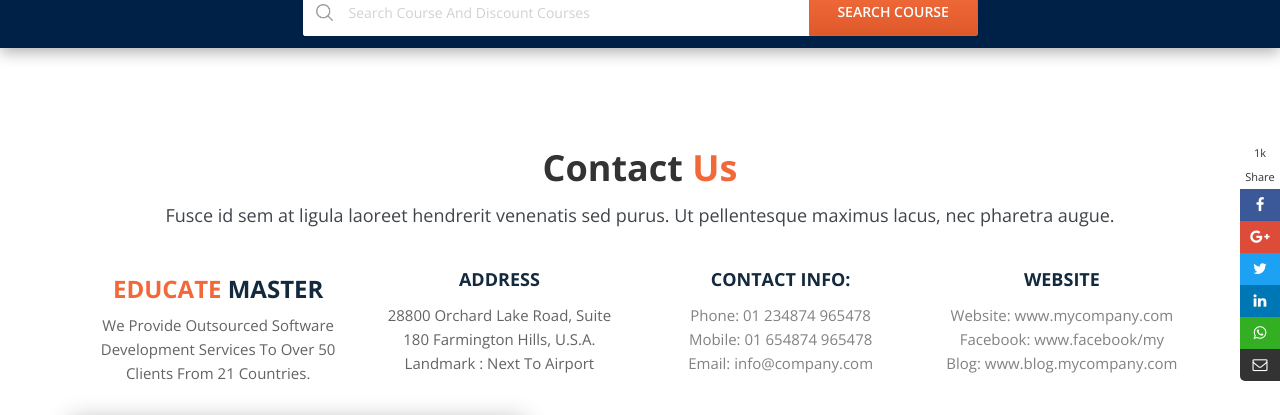
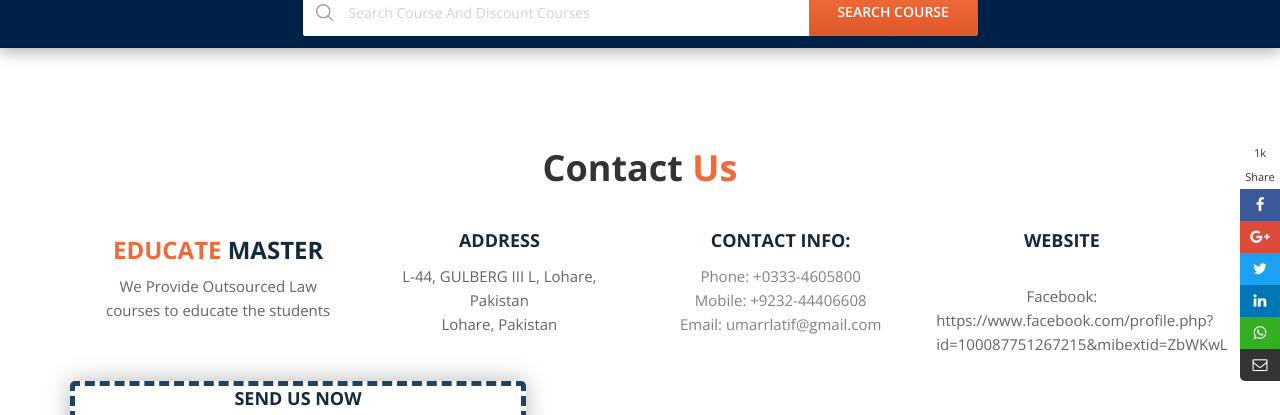
Before and after one commit to CodeWithEhtisham/Education-Law-collage, a Django app: page /contact-us in a window 1280 px wide. Shown: the part 139-554 px from the top of the page. Run offline with Django 4.2, Linux system fonts and the light colour scheme.

Commit message:
contact us updated

```diff
--- a/apps/contact/templates/contact-us.html
+++ b/apps/contact/templates/contact-us.html
@@ -17,30 +17,29 @@
                     <div class="ed-about-tit">
                         <div class="con-title">
                             <h2>Contact <span> Us</span></h2>
-                            <p>Fusce id sem at ligula laoreet hendrerit venenatis sed purus. Ut pellentesque maximus lacus, nec pharetra augue.</p>
                         </div>
                     </div>
                     <div class="pg-contact">
                         <div class="col-md-3 col-sm-6 col-xs-12 new-con new-con1">
                             <h2>Educate <span>Master</span></h2>
-                            <p>We Provide Outsourced Software Development Services To Over 50 Clients From 21 Countries.</p>
+                            <p>We Provide Outsourced Law courses to educate the students</p>
                         </div>
                         <div class="col-md-3 col-sm-6 col-xs-12 new-con new-con1"> <img src="img/contact/1.html" alt="">
                             <h4>Address</h4>
-                            <p>28800 Orchard Lake Road, Suite 180 Farmington Hills, U.S.A.
-                                <br>Landmark : Next To Airport</p>
+                            <p>L-44, GULBERG III L, Lohare, Pakistan
+                                <br>Lohare, Pakistan</p>
                         </div>
                         <div class="col-md-3 col-sm-6 col-xs-12 new-con new-con3"> <img src="img/contact/2.html" alt="">
                             <h4>CONTACT INFO:</h4>
-                            <p> <a href="tel://0099999999" class="contact-icon">Phone: 01 234874 965478</a>
-                                <br> <a href="tel://0099999999" class="contact-icon">Mobile: 01 654874 965478</a>
-                                <br> <a href="mailto:mytestmail@gmail.com" class="contact-icon">Email: info@company.com</a> </p>
+                            <p> <a href="tel://0099999999" class="contact-icon">Phone: +0333-4605800</a>
+                                <br> <a href="tel://0099999999" class="contact-icon">Mobile: +9232-44406608</a>
+                                <br> <a href="mailto:mytestmail@gmail.com" class="contact-icon">Email: umarrlatif@gmail.com</a> </p>
                         </div>
                         <div class="col-md-3 col-sm-6 col-xs-12 new-con new-con4"> <img src="img/contact/3.html" alt="">
                             <h4>Website</h4>
-                            <p> <a href="#">Website: www.mycompany.com</a>
-                                <br> <a href="#">Facebook: www.facebook/my</a>
-                                <br> <a href="#">Blog: www.blog.mycompany.com</a> </p>
+                            <!-- <p> <a href="#">Website: www.mycompany.com</a> -->
+                                <br> <a href="#">Facebook: https://www.facebook.com/profile.php?id=100087751267215&mibextid=ZbWKwL</a>
+                                <!-- <br> <a href="#">Blog: www.blog.mycompany.com</a> </p> -->
                         </div>
                     </div>
                 </div>
```
